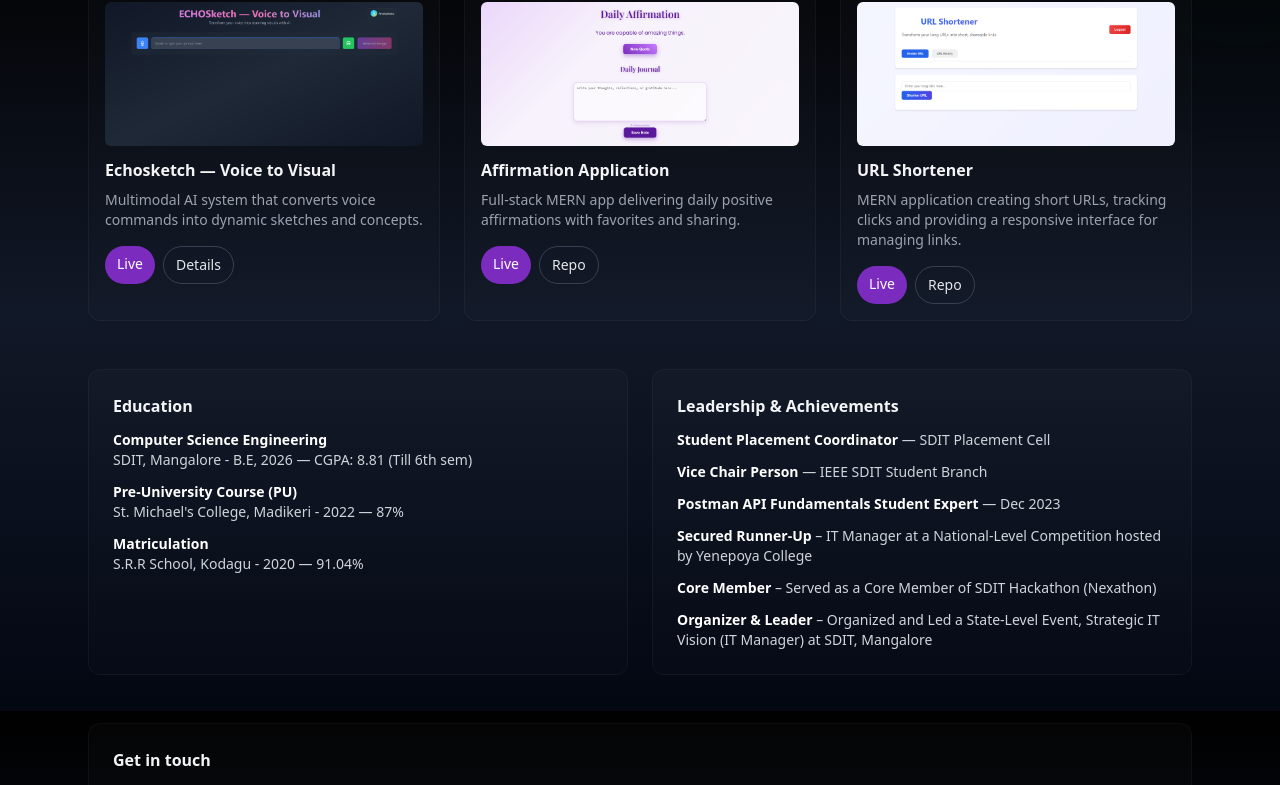
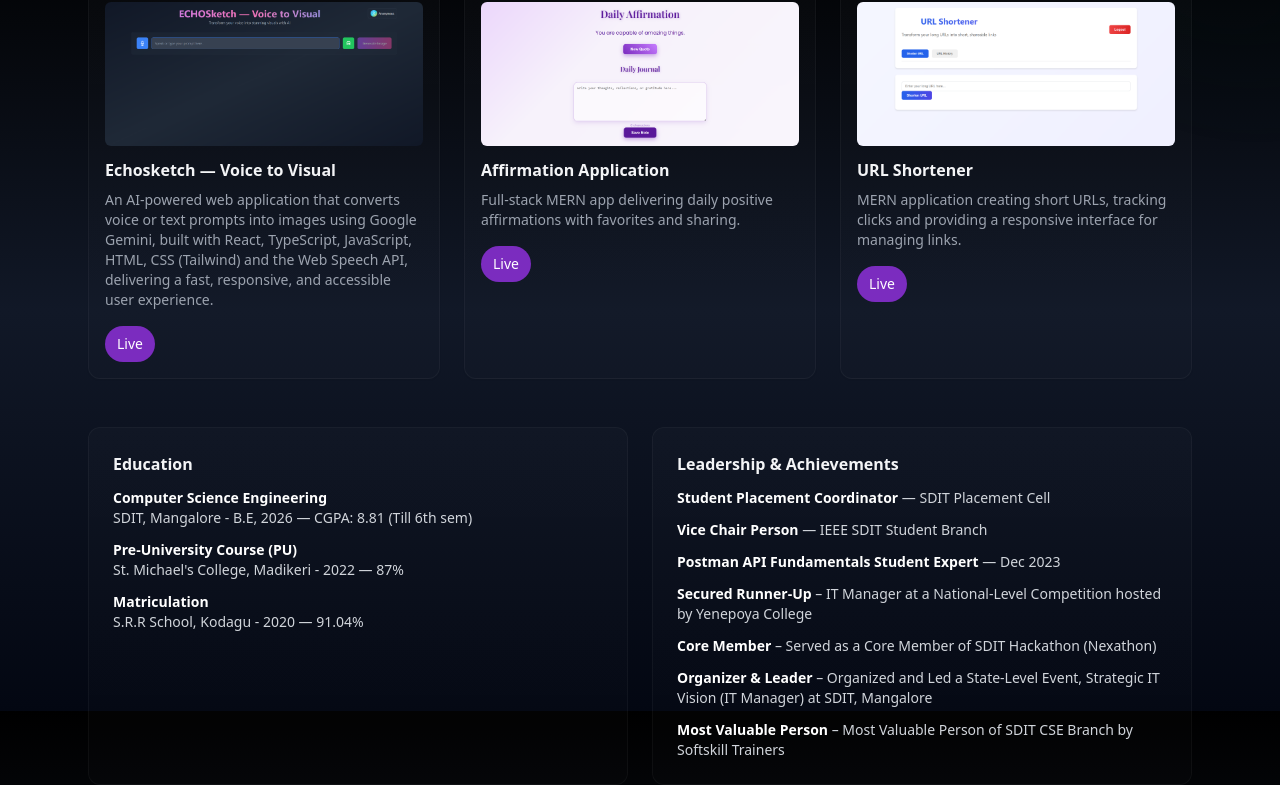
Before and after one commit to Sinchanaps03/portfolio, a plain HTML site: page index.html in a window 1280 px wide. Shown: the part 889-1674 px from the top of the page. Drawn offline with nearby package versions, Linux system fonts and the light colour scheme.

Commit message:
Remove extra project buttons, keep only Live

```diff
--- a/index.html
+++ b/index.html
@@ -131,10 +131,9 @@
           <article class="glass p-4 rounded-xl hover:scale-105 transition shadow-sm">
             <img src="public/Echosketch.png" alt="Echosketch" class="w-full h-36 object-cover rounded-md mb-3">
             <h4 class="font-semibold">Echosketch — Voice to Visual</h4>
-            <p class="text-sm text-gray-400 mt-2">Multimodal AI system that converts voice commands into dynamic sketches and concepts.</p>
+            <p class="text-sm text-gray-400 mt-2">An AI-powered web application that converts voice or text prompts into images using Google Gemini, built with React, TypeScript, JavaScript, HTML, CSS (Tailwind) and the Web Speech API, delivering a fast, responsive, and accessible user experience.</p>
             <div class="mt-4 flex gap-2">
               <a class="text-sm px-3 py-2 bg-[var(--accent)] rounded-full text-white" href="https://echosketch-voice-to-vsuals.vercel.app" target="_blank">Live</a>
-              <a class="text-sm px-3 py-2 border border-gray-700 rounded-full text-gray-200" href="#">Details</a>
             </div>
           </article>
           <article class="glass p-4 rounded-xl hover:scale-105 transition shadow-sm">
@@ -143,7 +142,6 @@
             <p class="text-sm text-gray-400 mt-2">Full-stack MERN app delivering daily positive affirmations with favorites and sharing.</p>
             <div class="mt-4 flex gap-2">
               <a class="text-sm px-3 py-2 bg-[var(--accent)] rounded-full text-white" href="https://affirmation-bay.vercel.app/" target="_blank">Live</a>
-              <a class="text-sm px-3 py-2 border border-gray-700 rounded-full text-gray-200" href="#">Repo</a>
             </div>
           </article>
           <article class="glass p-4 rounded-xl hover:scale-105 transition shadow-sm">
@@ -152,7 +150,6 @@
             <p class="text-sm text-gray-400 mt-2">MERN application creating short URLs, tracking clicks and providing a responsive interface for managing links.</p>
             <div class="mt-4 flex gap-2">
               <a class="text-sm px-3 py-2 bg-[var(--accent)] rounded-full text-white" href="https://short-url-frontend-i7cb.vercel.app/" target="_blank">Live</a>
-              <a class="text-sm px-3 py-2 border border-gray-700 rounded-full text-gray-200" href="#">Repo</a>
             </div>
           </article>
         </div>
@@ -177,6 +174,7 @@
             <li><strong class="text-white">Secured Runner-Up</strong> – IT Manager at a National-Level Competition hosted by Yenepoya College</li>
             <li><strong class="text-white">Core Member</strong> – Served as a Core Member of SDIT Hackathon (Nexathon)</li>
             <li><strong class="text-white">Organizer & Leader</strong> – Organized and Led a State-Level Event, Strategic IT Vision (IT Manager) at SDIT, Mangalore</li>
+            <li><strong class="text-white">Most Valuable Person</strong> – Most Valuable Person of SDIT CSE Branch by Softskill Trainers</li>
           </ul>
         </div>
       </section>
```
